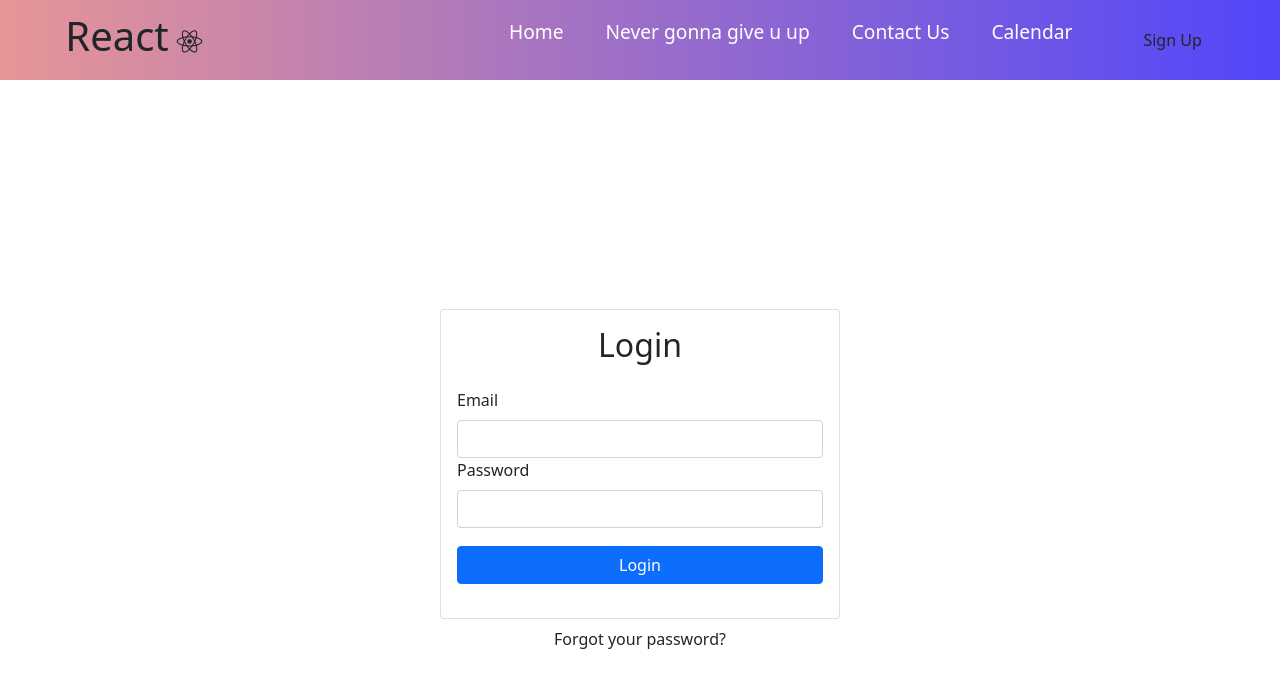
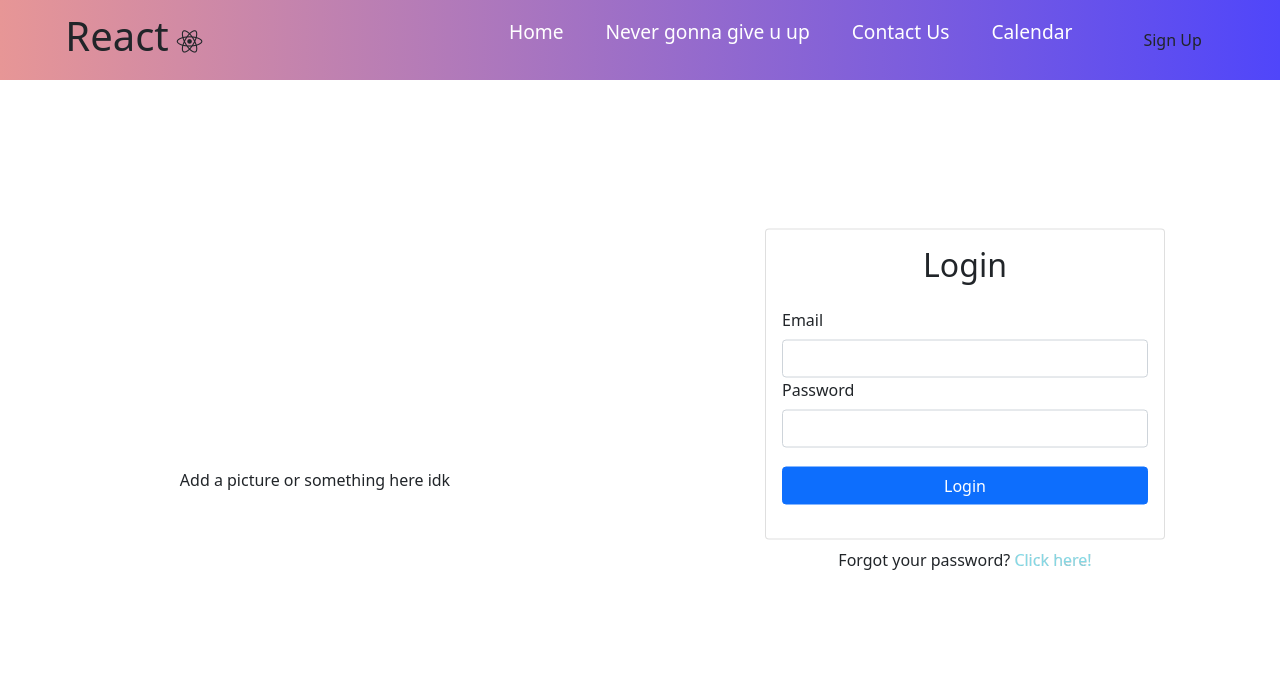
Before and after one commit to mitchellmui17/schedulemester, a React (Create React App) app: page /Login in a window 1280 px wide. Shown: the top 688 px of the page. Built offline with nearby package versions, Linux system fonts and the light colour scheme; no server answers.

Commit message:
Added login page

```diff
--- a/src/components/Login/Login.css
+++ b/src/components/Login/Login.css
@@ -5,3 +5,31 @@
 .form{
     font-weight: 400;
 }
+
+.links{
+    text-decoration: none;
+    color: #84DAE7;
+    -webkit-text-stroke-width: 0.1px;
+    -webkit-text-stroke-color: grey;
+
+
+}
+
+a:hover{
+    color:blue;
+}
+
+.grid-container{
+    display: grid;
+    grid-template-columns: 1fr 1fr;
+    grid-gap: 20px;
+}
+
+/*centers div on right side*/
+.w-100.div{
+  margin: 0;
+  position: absolute;
+  top: 50%;
+  -ms-transform: translateY(-50%);
+  transform: translateY(-50%);
+}
--- a/src/components/Login/Login.js
+++ b/src/components/Login/Login.js
@@ -1,18 +1,65 @@
-import React, {useRef} from 'react'
+import React, {useRef, useState} from 'react'
 import {Card, Form, Button, Container} from 'react-bootstrap'
+import {useAuth} from '../../context/AuthContext'
+import {Link, useHistory} from 'react-router-dom'
 import "./Login.css"
+import Fire from '../../firebase'
 
 export default function Login() {
+
     const emailRef = useRef();
     const passwordRef = useRef();
+    const {login} = useAuth();
+    const [error, setError] = useState('');
+    const [loading, setLoading] = useState(false);
+    const history = useHistory();
+    let database = Fire.db;
+
+    async function checkUser(){
+        await database.getCollection('Users').doc(emailRef.current.value).get().then(function(doc){
+            try{
+                if(doc.exists){
+                    console.log("Signed in!")
+                    history.push("/Profile")
+                }
+            }catch(error){
+                console.log(error);
+
+            }
+        })
+
+    }
+
+    async function handleSubmit(e){
+        e.preventDefault()
+
+        try{
+            setError("")
+            setLoading(true)
+            await login(emailRef.current.value, passwordRef.current.value)
+            checkUser()
+        }catch(error){
+            console.log(error)
+        }
+        setLoading(false)
+    }
+
+
     return (
+        <div className= "grid-container">
+            <div className = "grid-child first">
                 <Container className = "d-flex align-items-center justify-content-center" style ={{minHeight: "100vh"}}>
-            <div className ="w-100" style = {{ maxWidth: '400px'}}>
+                    Add a picture or something here idk
+                </Container>
+            </div>
+            <div className="test">
+                <Container className = "grid-child second d-flex align-items-right justify-content-center" style ={{minHeight: "100vh"}}>
+                    <div className ="w-100 div" style = {{ maxWidth: '400px'}}>
                         <Card>
                             <Card.Body>
                                 <h2 className = "text-center mb-4">Login</h2>
                                     {/* {error && <Alert variant ="danger">{error}</Alert>} */}
-                        <Form className = "form">
+                                <Form className = "form" onSubmit = {handleSubmit}>
                                     <Form.Group id = "email">
                                         <Form.Label>Email</Form.Label>
                                         <Form.Control type = "email" ref = {emailRef} required />
@@ -21,16 +68,19 @@ export default function Login() {
                                         <Form.Label>Password</Form.Label>
                                         <Form.Control type = "password" ref={passwordRef} required/>
                                     </Form.Group>
-                            <Button className = "button-test w-100" type = "submit" >
+                                    <Button className = "button-test w-100" type = "submit" disabled={loading}>
                                         Login
                                     </Button>
                                 </Form>
                             </Card.Body>
                         </Card>
                         <div className = "w-100 text-center mt-2">
-                    Forgot your password?
+                            Forgot your password? <Link className="links" to = '/reset-password'>Click here!</Link>
                         </div>
                     </div>
                 </Container>
+            </div>
+
+        </div>
     )
 }
--- a/src/components/SignUp/SignUp.css
+++ b/src/components/SignUp/SignUp.css
@@ -5,3 +5,16 @@
 .form{
     font-weight: 400;
 }
+
+.links{
+    text-decoration: none;
+    color: #84DAE7;
+    -webkit-text-stroke-width: 0.1px;
+    -webkit-text-stroke-color: grey;
+
+
+}
+
+a:hover{
+    color:blue;
+}
--- a/src/components/SignUp/SignUp.js
+++ b/src/components/SignUp/SignUp.js
@@ -12,7 +12,7 @@ export default function SignUp() {
     const passwordConfirmRef = useRef();
     const nameRef = useRef();
     const userRef = useRef();
-    const {signup, currentUser} = useAuth();
+    const {signup} = useAuth();
     const [error, setError] = useState('');
     const [loading, setLoading] = useState(false)
     const history = useHistory();
@@ -47,7 +47,7 @@ export default function SignUp() {
                     });
             history.push('/Home');
         } catch(error){
-            {console.log(error)}
+            console.log(error)
 
         }
         setLoading(false)
@@ -94,7 +94,7 @@ export default function SignUp() {
                 </Card.Body>
             </Card>
             <div className="w-100 text-center mt-2">
-                Already have an account? Go back to Login
+                Already have an account? Go back to <Link className="links" to='/Login'>Login</Link>!
             </div>
             </div>
         </Container>
```
Also changed, not shown: src/App.css (line endings or trailing spaces), src/images/sch_logo.png (added). Lines whose indentation alone changed are shown as unchanged.
